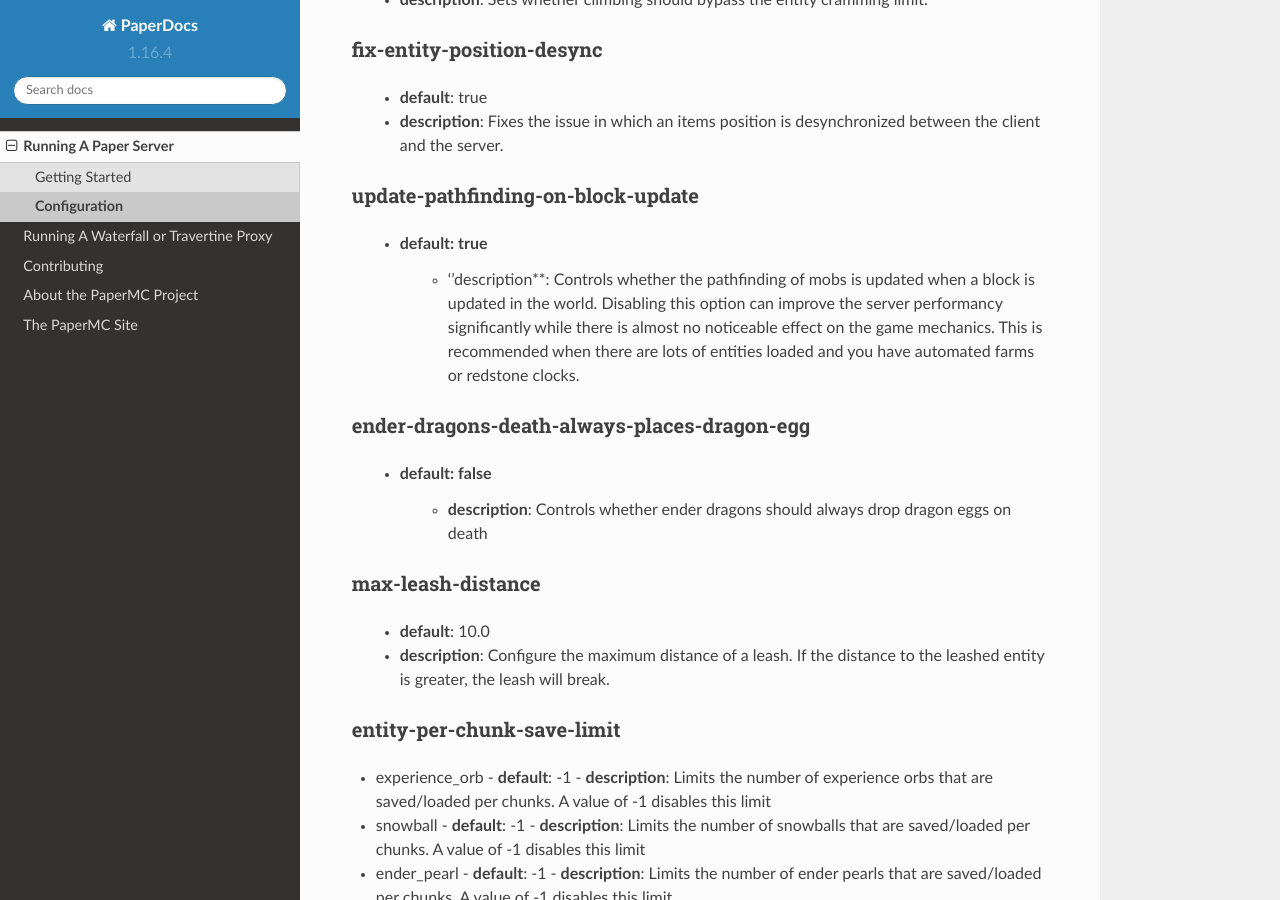
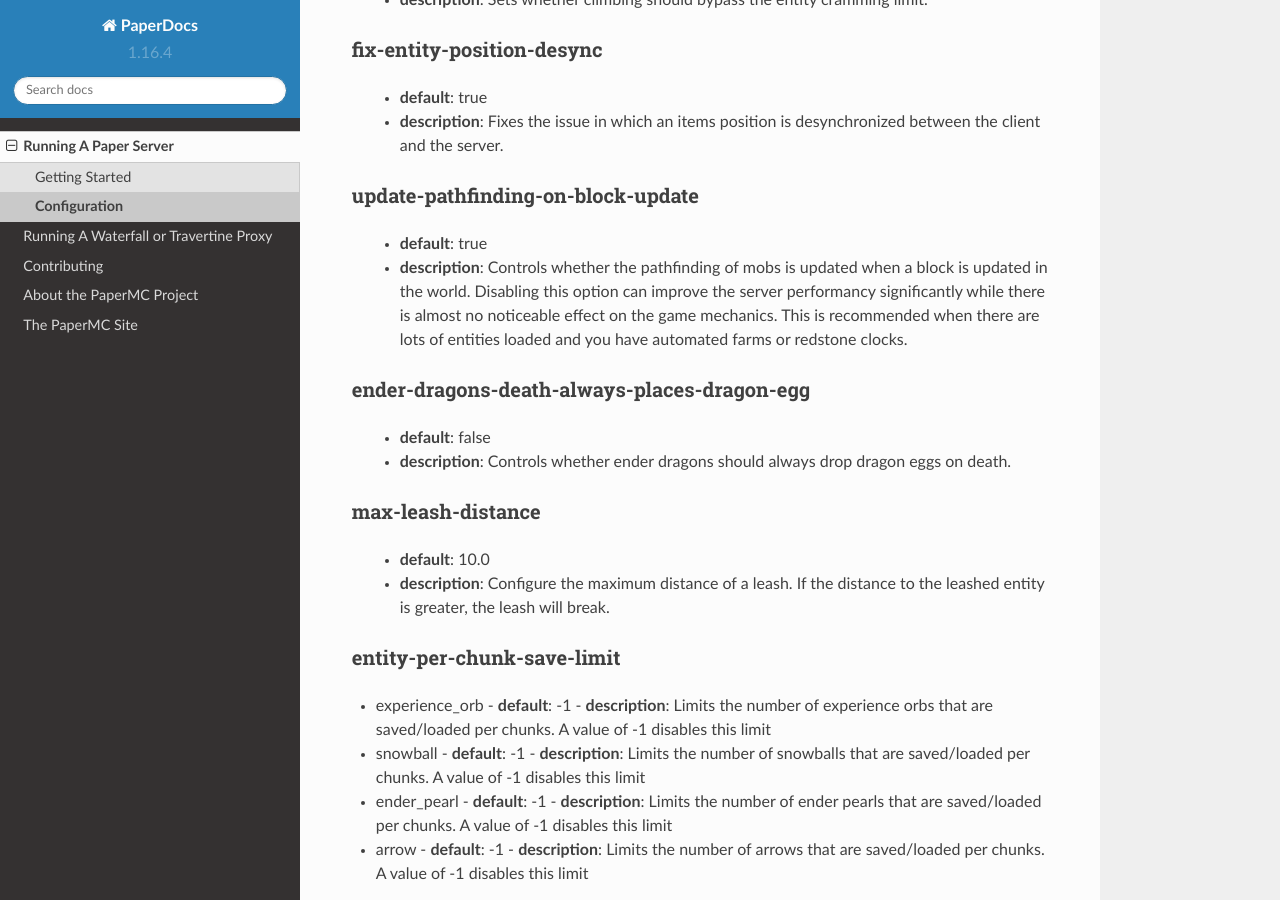
Before and after one commit to PaperMC/PaperDocs, a Sphinx documentation site: the page built from source/server/configuration.rst, in a window 1280 px wide and 900 px high, scrolled down 21522 px. Built offline with Sphinx 7.4.7 and the Read the Docs theme 2.0.0, drawn with Linux system fonts in a browser that asks for light colours.

```diff
--- a/source/server/configuration.rst
+++ b/source/server/configuration.rst
@@ -938,13 +938,13 @@ update-pathfinding-on-block-update
 ~~~~~~~~~~~~~~~~~~~~~~~~~~~~~~~~~~
 
     - **default**: true
-	- ''description**: Controls whether the pathfinding of mobs is updated when a block is updated in the world. Disabling this option can improve the server performancy significantly while there is almost no noticeable effect on the game mechanics. This is recommended when there are lots of entities loaded and you have automated farms or redstone clocks.
+    - **description**: Controls whether the pathfinding of mobs is updated when a block is updated in the world. Disabling this option can improve the server performancy significantly while there is almost no noticeable effect on the game mechanics. This is recommended when there are lots of entities loaded and you have automated farms or redstone clocks.
 
 ender-dragons-death-always-places-dragon-egg
 ~~~~~~~~~~~~~~~~~~~~~~~~~~~~~~~~~~~~~~~~~~~~
 
     - **default**: false
-	- **description**: Controls whether ender dragons should always drop dragon eggs on death
+    - **description**: Controls whether ender dragons should always drop dragon eggs on death.
 
 max-leash-distance
 ~~~~~~~~~~~~~~~~~~
```
